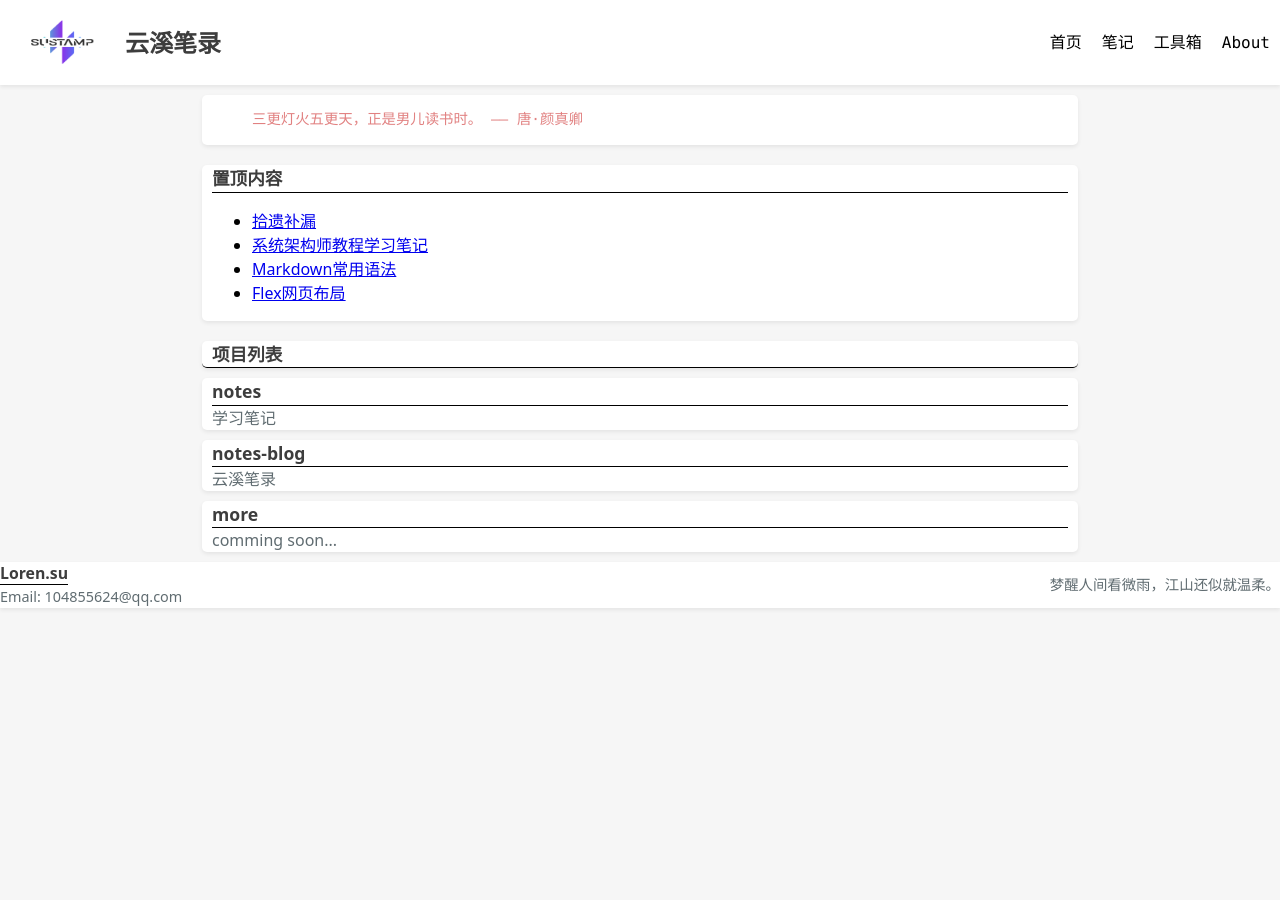
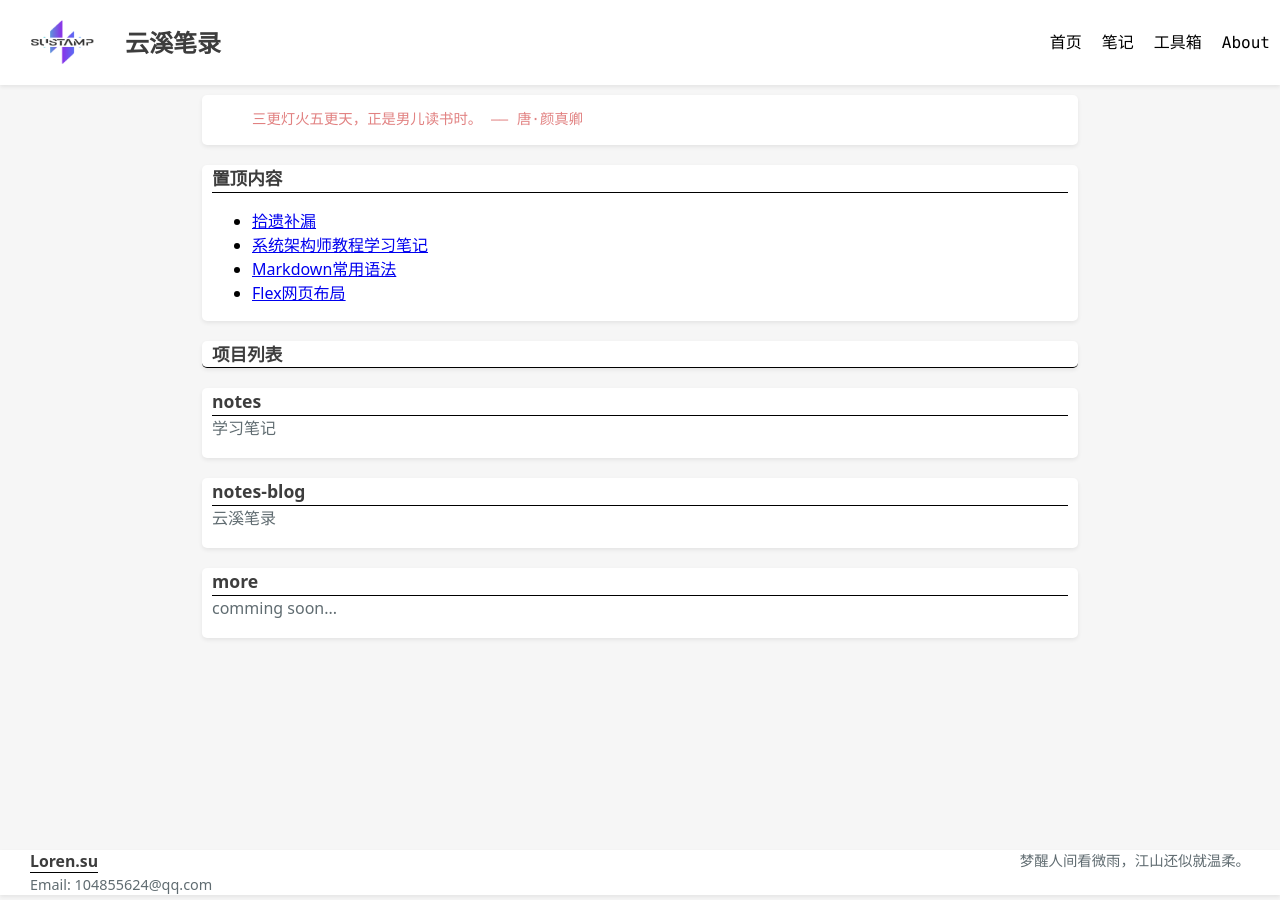
Before and after one commit to sustamp/sustamp.github.io, a Jekyll site: the page index.html, which Jekyll copies as it is, in a window 1280 px wide. Built offline with Jekyll 4.4.1, drawn with Linux system fonts in a browser that asks for light colours.

Commit message:
Update my-custom.css
样式调整

```diff
--- a/assets/css/my-custom.css
+++ b/assets/css/my-custom.css
@@ -62,6 +62,7 @@ header a{
 
 .webkit-box{
     display: none;
+    padding: 0 10px;
 }
 
 .nav-burger{
@@ -105,6 +106,7 @@ header a{
     display: flex;
     justify-content: center;
     box-sizing: border-box;
+    min-height: 85vh;
 }
 
 .content-wrapper{
@@ -160,12 +162,26 @@ header a{
     text-decoration: none;
 }
 
+.card-listing{
+    display: flex;
+    flex-direction: column;
+    flex-wrap: wrap;
+    justify-content: flex-start;
+    overflow: auto;
+}
+.card-listing section, .card-listing a{
+    flex-grow: 1;
+    flex-basis: auto;
+    min-height: 70px;
+}
+
 footer{
-    margin: 0;
+    /* margin: 0; */
     display: flex;
     justify-content: space-between;
-    align-items: center;
+    align-items: flex-start;
     background-color: var(--bg-color);
     box-shadow: var(--box-shadow);
     font-size: 0.9em;
+    padding: 0 30px;
 }
```
